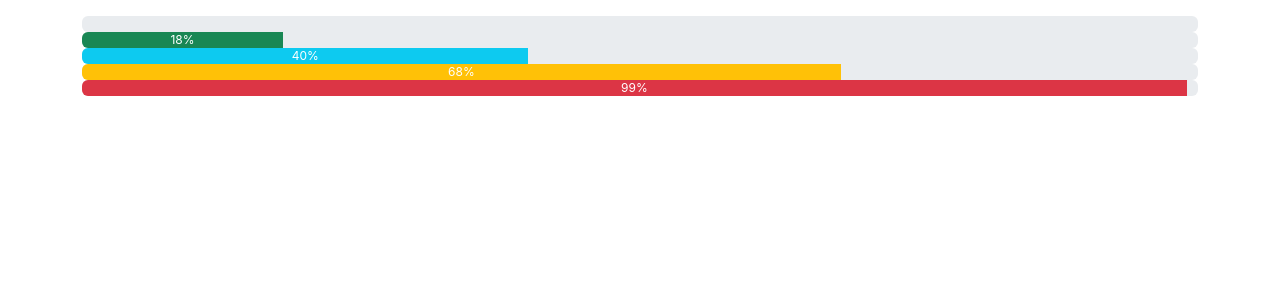
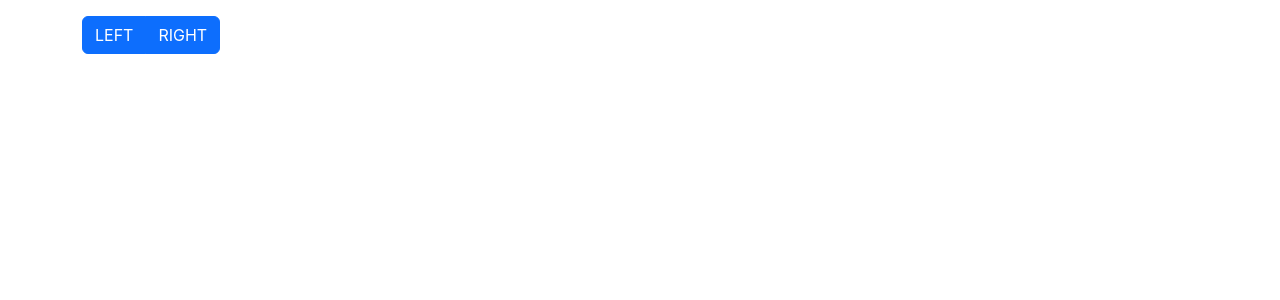
Before and after one commit to OksanaJibai/Jibai-FrontEndPro-17-03-23, a React (Create React App) app: page / in a window 1280 px wide. Shown: the top 300 px of the page. Built offline with nearby package versions, Linux system fonts and the light colour scheme; the HTML template or start-up script is replaced by a standard one.

Commit message:
add hw81

```diff
--- a/src/App.js
+++ b/src/App.js
@@ -1,14 +1,15 @@
 import './App.css';
-import Progress from "./components/Progress";
+import BtnGroup from "./components/BtnGroup";
 
 function App() {
+
+    const buttonsData =[
+        {"id" : 1, "buttonText" : 'left'},
+        {"id" : 2, "buttonText" : 'right'}
+    ];
   return (
           <div className="container pt-3">
-              <Progress percentage={0}/>
-              <Progress percentage={18}/>
-              <Progress percentage={40}/>
-              <Progress percentage={68}/>
-              <Progress percentage={99}/>
+              <BtnGroup buttonsData={buttonsData}/>
           </div>
   );
 }
--- /dev/null
+++ b/src/components/BtnGroup.jsx
@@ -0,0 +1,21 @@
+import React from "react";
+import Button from "./Button";
+
+class BtnGroup extends React.Component{
+    render(){
+
+        const {buttonsData} = this.props;
+
+        return (
+            <div className="btn-group" role="group">
+                {buttonsData.map(element =>{
+                    const {id, buttonText} = element;
+                    return <Button key={id} buttonText={buttonText}/>
+                })
+                }
+            </div>
+        )
+    }
+}
+
+export default BtnGroup;
--- /dev/null
+++ b/src/components/Button.jsx
@@ -0,0 +1,27 @@
+import {Component} from "react";
+import classNames from "classnames";
+
+class Button extends Component{
+    constructor(props) {
+        super(props);
+        this.state = { activeBtn : null};
+    }
+
+    handleClick =(btn) =>{
+        this.setState({activeBtn : btn});
+    }
+    render() {
+        const { buttonText} = this.props;
+        const {activeBtn} = this.state;
+
+        const buttonClass = classNames(['btn btn-primary',
+            activeBtn === buttonText ? 'active' : ""]);
+
+        return(
+            <button type="button" onClick={() => this.handleClick(buttonText)}
+                    className={buttonClass}>{buttonText.toUpperCase()}</button>
+        );
+    }
+}
+
+export default Button;
--- a/src/components/Progress.jsx
+++ /dev/null
@@ -1,27 +0,0 @@
-import React from "react";
-import classNames from "classnames";
-
-class Progress extends React.Component{
-    render(){
-        const {percentage} = this.props;
-        const alertName = classNames('progress-bar',
-            {"bg-success": (percentage >= 0 && percentage <= 25)},
-            {"bg-info": (percentage >= 26 && percentage <= 50)},
-            {"bg-warning": (percentage >= 51 && percentage <= 75)},
-            {"bg-danger": (percentage >= 76 && percentage <= 100)}
-        );
-        const width = `${percentage}%`;
-
-        return (
-            <div className="progress">
-                <div className={alertName}
-                     role="progressbar"
-                     aria-valuenow={this.percentage} aria-valuemin="0" aria-valuemax="100"
-                     aria-label="progressbar" style={{width}}>{width}
-                </div>
-            </div>
-        );
-    }
-}
-
-export default Progress;
```
Also changed, not shown: 2 other files (tests, documents, lock files or other folders).
